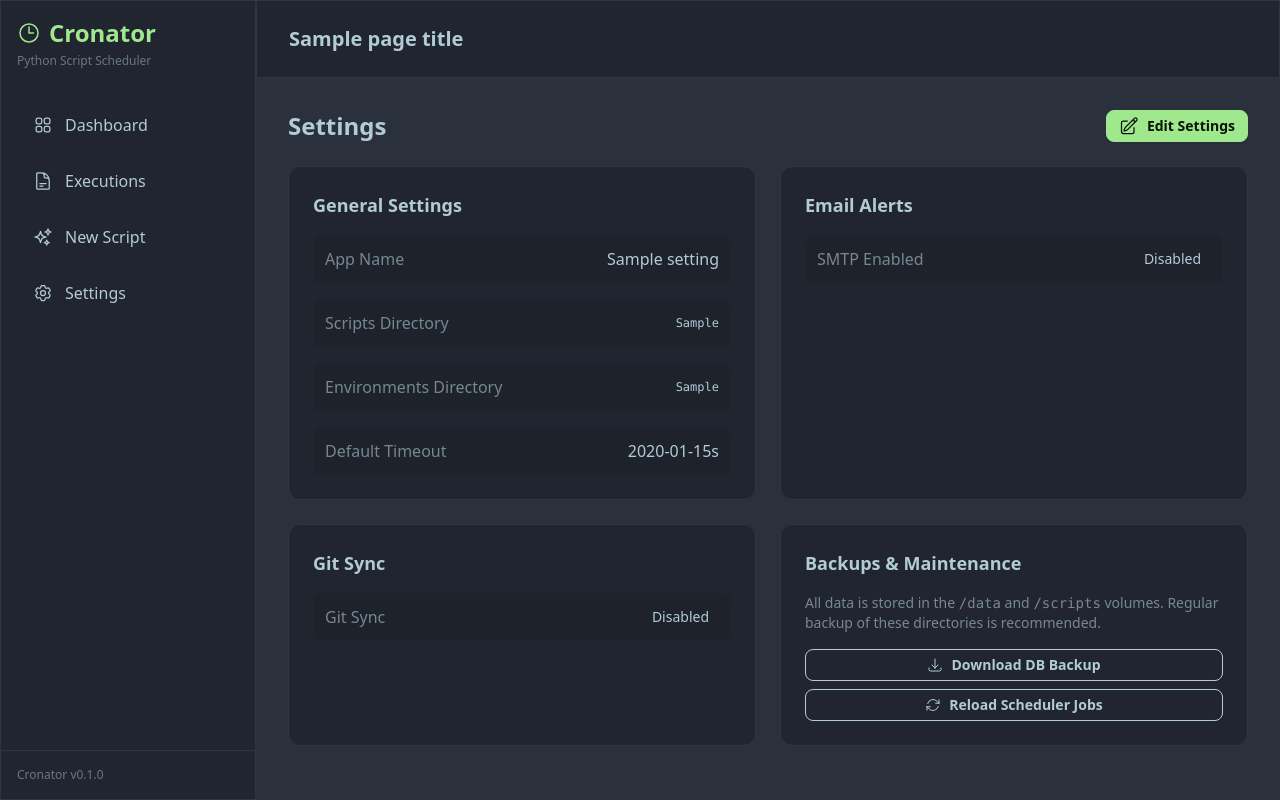
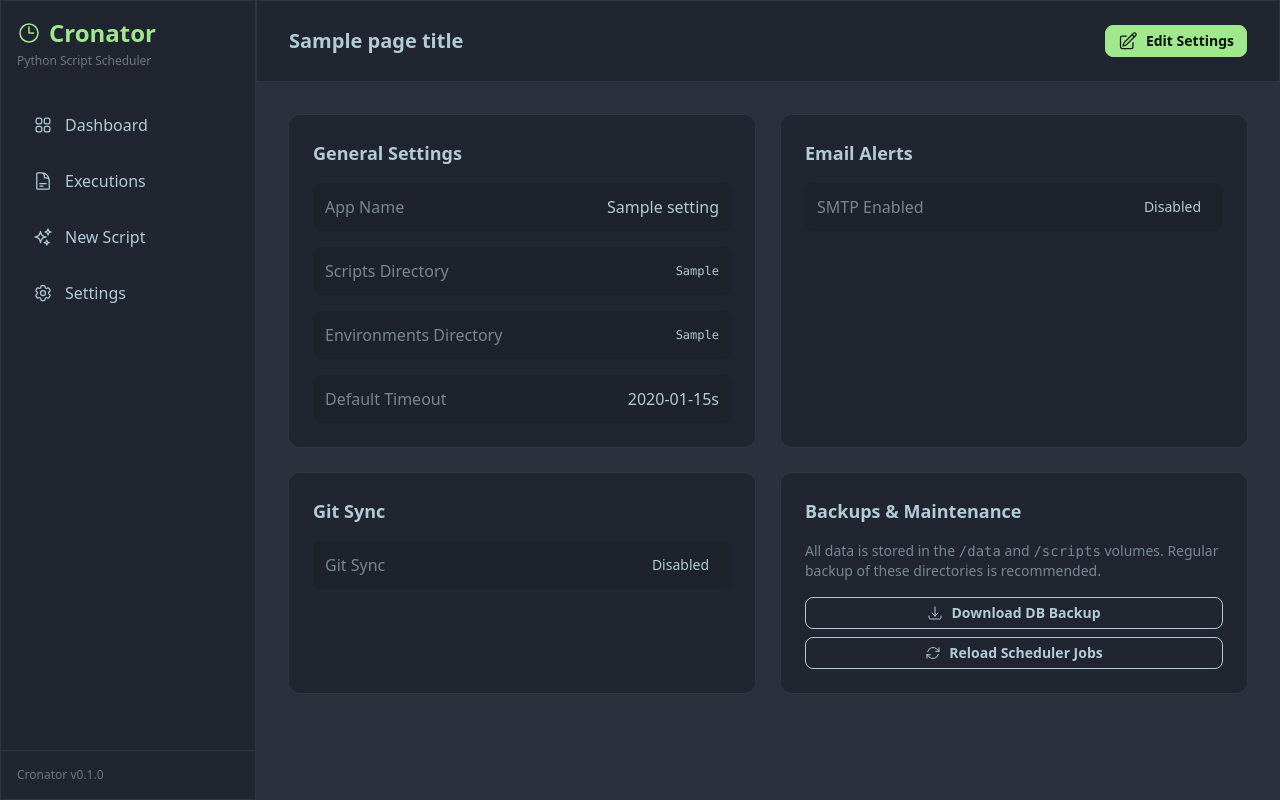
Before and after one commit to aa-blinov/cronator, a FastAPI app: template app/templates/settings.html in a window 1280 px wide. Run offline with FastAPI, Linux system fonts and the light colour scheme; the template is opened without the code that fills it: most values are stand-ins (such as "Sample title", 1, 10 or a date in 2020); some libraries are stand-ins or nearby versions.

Commit message:
feat: update script editor and settings templates with improved header actions and Git management display

```diff
--- a/app/templates/settings.html
+++ b/app/templates/settings.html
@@ -1,16 +1,16 @@
 {% extends "base.html" %}
 {% import "icons.html" as icons %}
 
+{% block header_actions %}
+<button onclick="openEditModal()" class="btn btn-primary btn-sm gap-2">
+    <svg xmlns="http://www.w3.org/2000/svg" fill="none" viewBox="0 0 24 24" stroke-width="1.5" stroke="currentColor" class="w-5 h-5">
+        <path stroke-linecap="round" stroke-linejoin="round" d="M16.862 4.487l1.687-1.688a1.875 1.875 0 112.652 2.652L10.582 16.07a4.5 4.5 0 01-1.897 1.13L6 18l.8-2.685a4.5 4.5 0 011.13-1.897l8.932-8.931zm0 0L19.5 7.125M18 14v4.75A2.25 2.25 0 0115.75 21H5.25A2.25 2.25 0 013 18.75V8.25A2.25 2.25 0 015.25 6H10" />
+    </svg>
+    Edit Settings
+</button>
+{% endblock %}
+
 {% block content %}
-<div class="flex justify-between items-center mb-6">
-    <h2 class="text-2xl font-bold">Settings</h2>
-    <button onclick="openEditModal()" class="btn btn-primary btn-sm gap-2">
-        <svg xmlns="http://www.w3.org/2000/svg" fill="none" viewBox="0 0 24 24" stroke-width="1.5" stroke="currentColor" class="w-5 h-5">
-            <path stroke-linecap="round" stroke-linejoin="round" d="M16.862 4.487l1.687-1.688a1.875 1.875 0 112.652 2.652L10.582 16.07a4.5 4.5 0 01-1.897 1.13L6 18l.8-2.685a4.5 4.5 0 011.13-1.897l8.932-8.931zm0 0L19.5 7.125M18 14v4.75A2.25 2.25 0 0115.75 21H5.25A2.25 2.25 0 013 18.75V8.25A2.25 2.25 0 015.25 6H10" />
-        </svg>
-        Edit Settings
-    </button>
-</div>
 
 <div class="grid grid-cols-1 lg:grid-cols-2 gap-6">
     <!-- General Settings -->
```
Also changed, not shown: app/templates/script_editor.html (+10 -12 lines).
